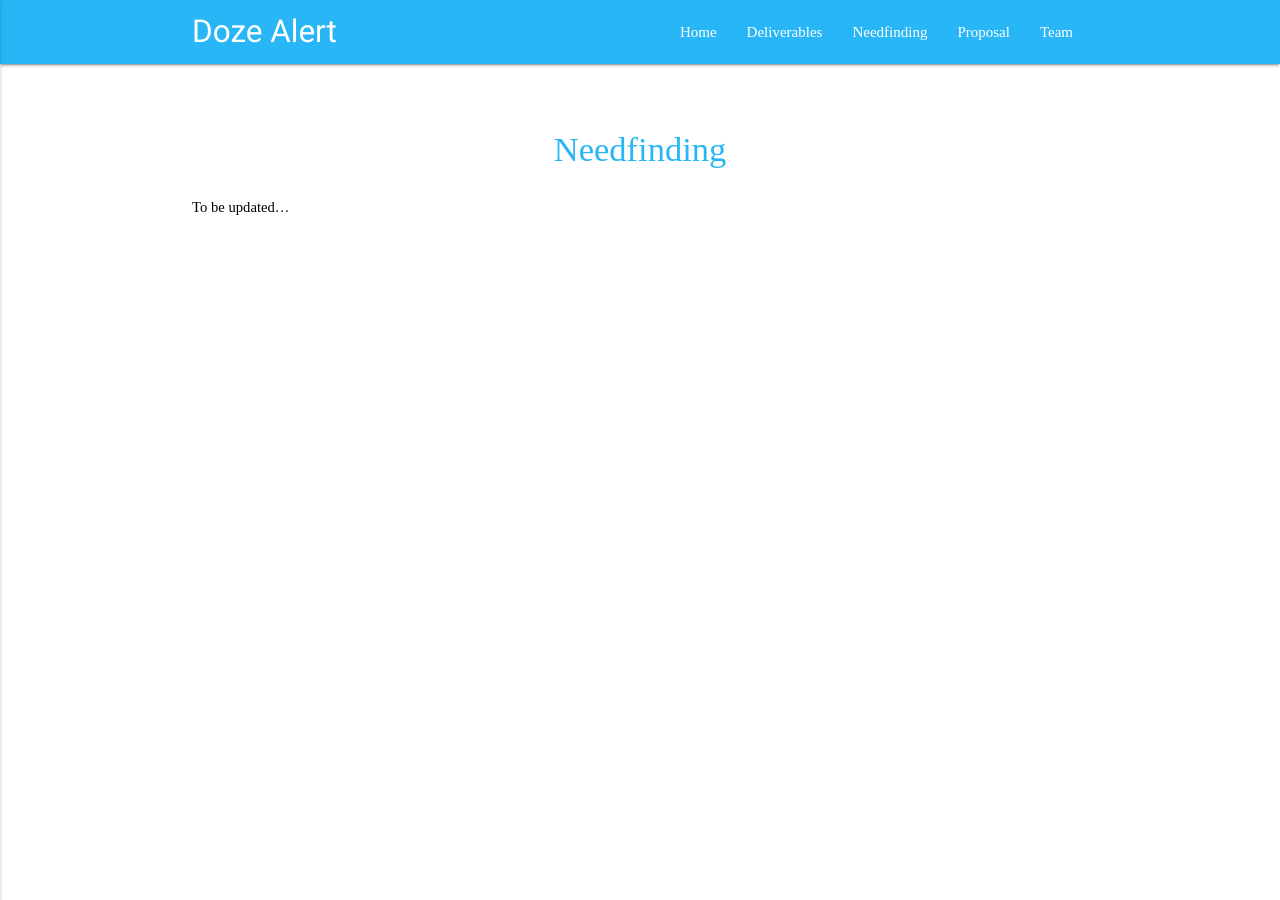
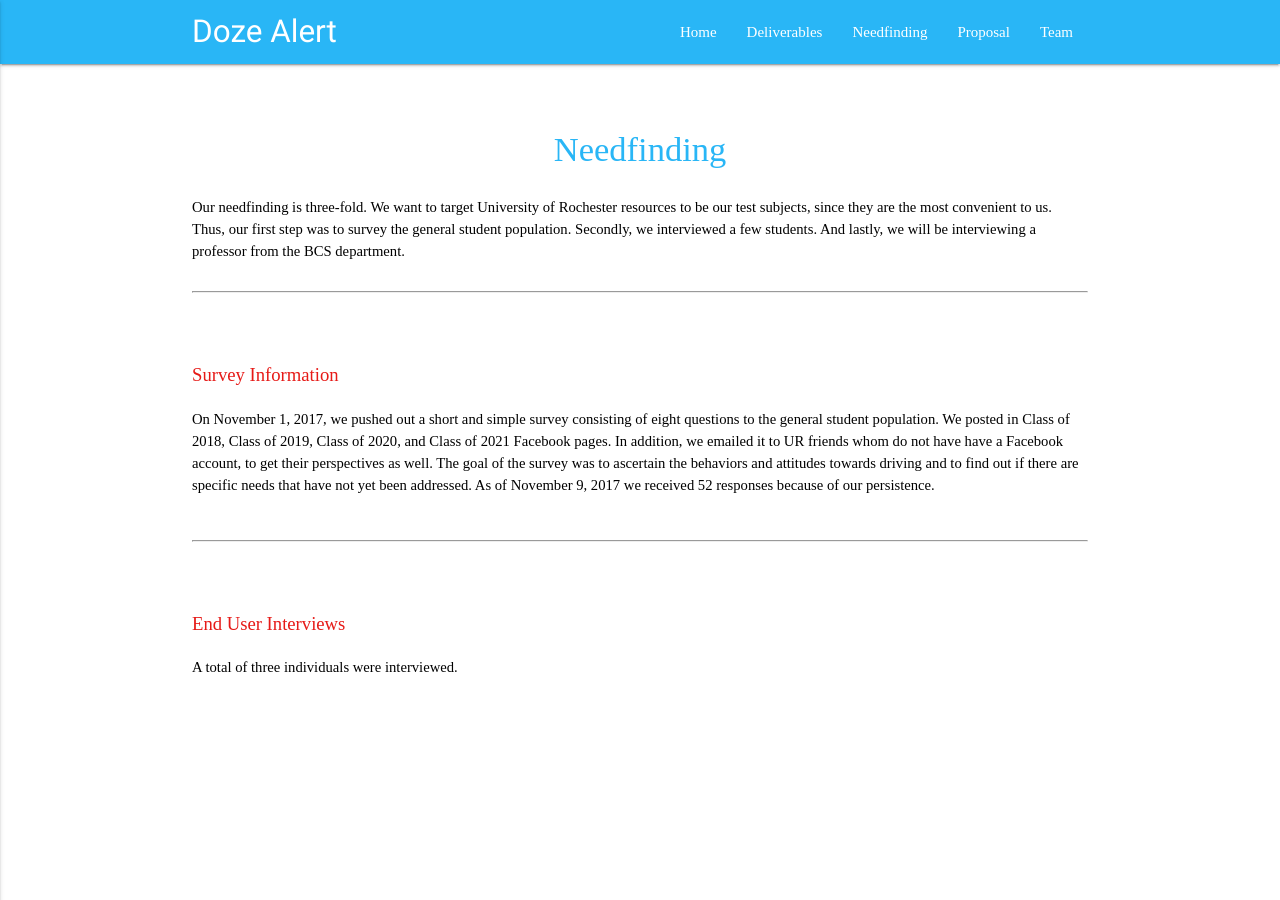
Before and after one commit to DanielBarnett714/DozeAlert, a Jekyll site: the page built from docs/needfinding.md, in a window 1280 px wide. Built offline with Jekyll 4.4.1, drawn with Linux system fonts in a browser that asks for light colours; some web fonts are replaced.

Commit message:
Website - Initial update to Needfinding

```diff
--- a/docs/needfinding.md
+++ b/docs/needfinding.md
@@ -6,4 +6,20 @@ permalink: /needfinding/
 
 <h1 class="page-title">{{ page.title | escape }}</h1>
 
-To be updated...
+<p>Our needfinding is three-fold. We want to target University of Rochester resources to be our test subjects, since they are the most convenient to us. Thus, our first step was to survey the general student population. Secondly, we interviewed a few students. And lastly, we will be interviewing a professor from the BCS department.</p>
+
+<br>
+<hr>
+<br>
+
+<h2>Survey Information</h2>
+  <p style="margin-bottom:15px;">On November 1, 2017, we pushed out a short and simple survey consisting of eight questions to the general student population. We posted in Class of 2018, Class of 2019, Class of 2020, and Class of 2021 Facebook pages. In addition, we emailed it to UR friends whom do not have have a Facebook account, to get their perspectives as well. The goal of the survey was to ascertain the behaviors and attitudes towards driving and to find out if there are specific needs that have not yet been addressed. As of November 9, 2017 we received 52 responses because of our persistence.</p>
+
+
+
+<br>
+<hr>
+<br>
+
+<h2>End User Interviews</h2>
+  <p>A total of three individuals were interviewed.</p>
```
